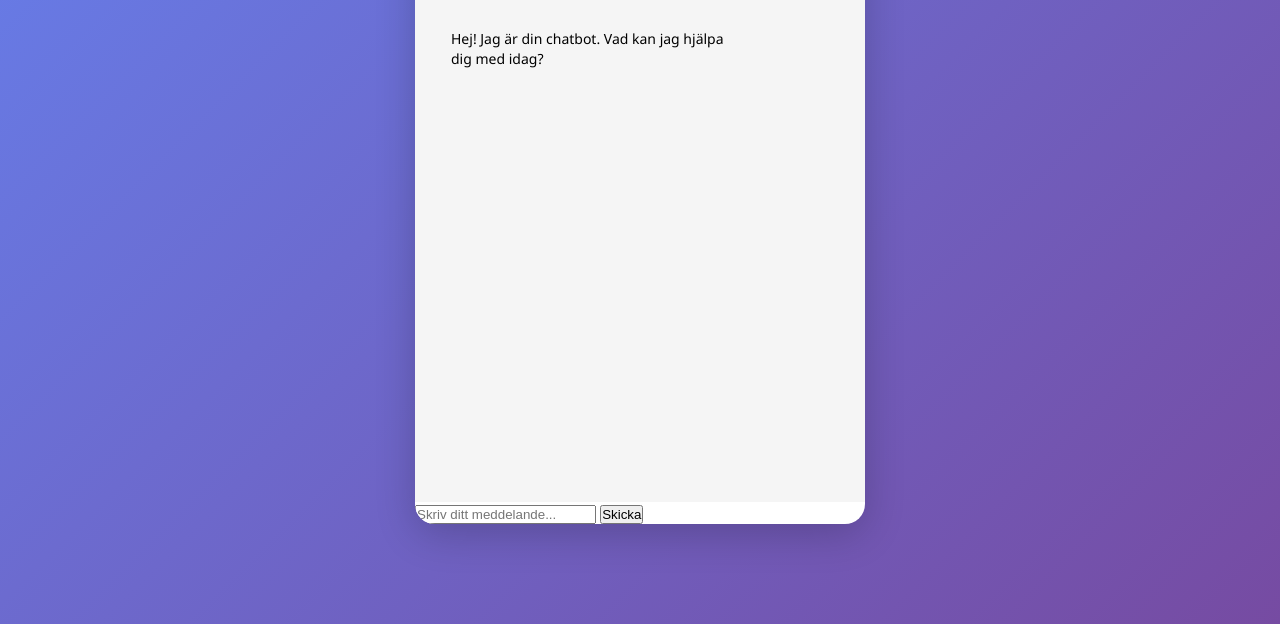
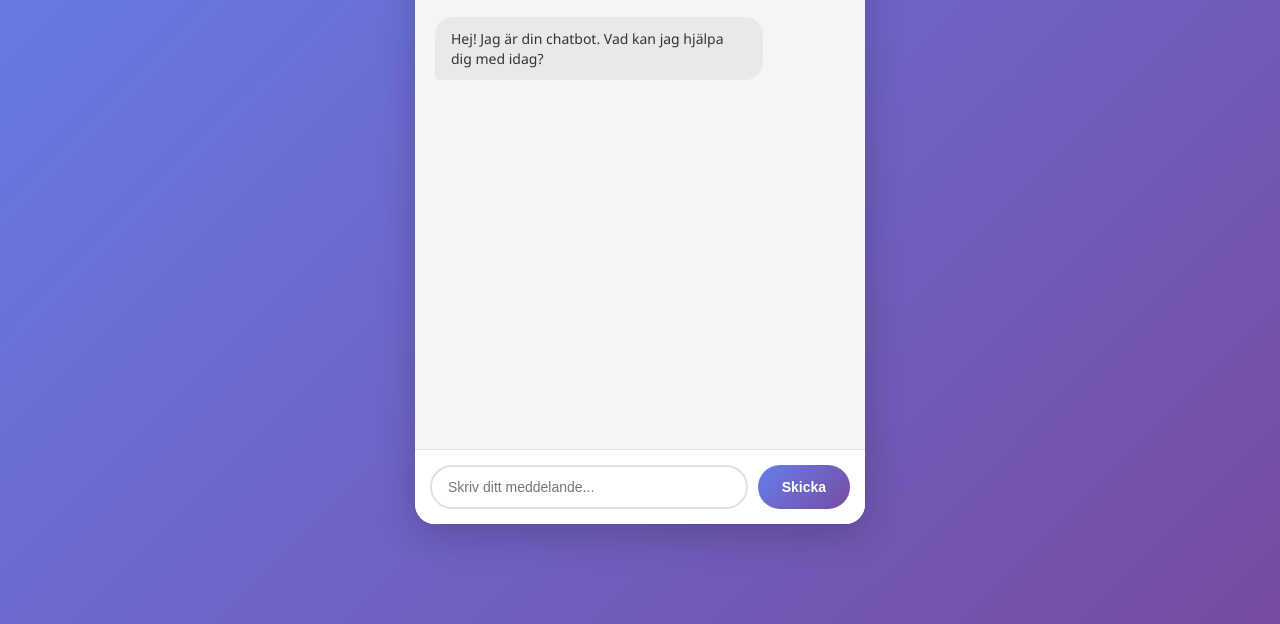
Before and after one commit to WilliamJoshammar/chatbot, a website: page index.html in a window 1280 px wide. Shown: the part 176-800 px from the top of the page. Drawn offline with Linux system fonts and the light colour scheme.

Commit message:
Add bot and user message styles to chat CSS

```diff
--- a/public/style.css
+++ b/public/style.css
@@ -60,3 +60,66 @@ body {
   line-height: 1.4;
   word-wrap: break-word;
 }
+
+.bot-message {
+  align-self: flex-start;
+}
+
+.bot-message .message-content {
+  background-color: #e9e9e9;
+  color: #333;
+  border-bottom-left-radius: 4px;
+}
+
+.user-message {
+  align-self: flex-end;
+}
+
+.user-message .message-content {
+  background: linear-gradient(135deg, #667eea 0%, #764ba2 100%);
+  color: white;
+  border-bottom-right-radius: 4px;
+}
+
+.chat-input-area {
+  display: flex;
+  padding: 15px;
+  background-color: white;
+  border-top: 1px solid #e0e0e0;
+  gap: 10px;
+}
+
+.chat-input-area input {
+  flex: 1;
+  padding: 12px 16px;
+  border: 2px solid #e0e0e0;
+  border-radius: 25px;
+  font-size: 14px;
+  outline: none;
+  transition: border-color 0.3s;
+}
+
+.chat-input-area input:focus {
+  border-color: #667eea;
+}
+
+.chat-input-area button {
+  padding: 12px 24px;
+  background: linear-gradient(135deg, #667eea 0%, #764ba2 100%);
+  color: white;
+  border: none;
+  border-radius: 25px;
+  cursor: pointer;
+  font-size: 14px;
+  font-weight: 600;
+  transition: transform 0.2s, box-shadow 0.2s;
+}
+
+.chat-input-area button:hover {
+  transform: translateY(-2px);
+  box-shadow: 0 4px 12px rgba(102, 126, 234, 0.4);
+}
+
+.chat-input-area button:active {
+  transform: translateY(0);
+}
```
